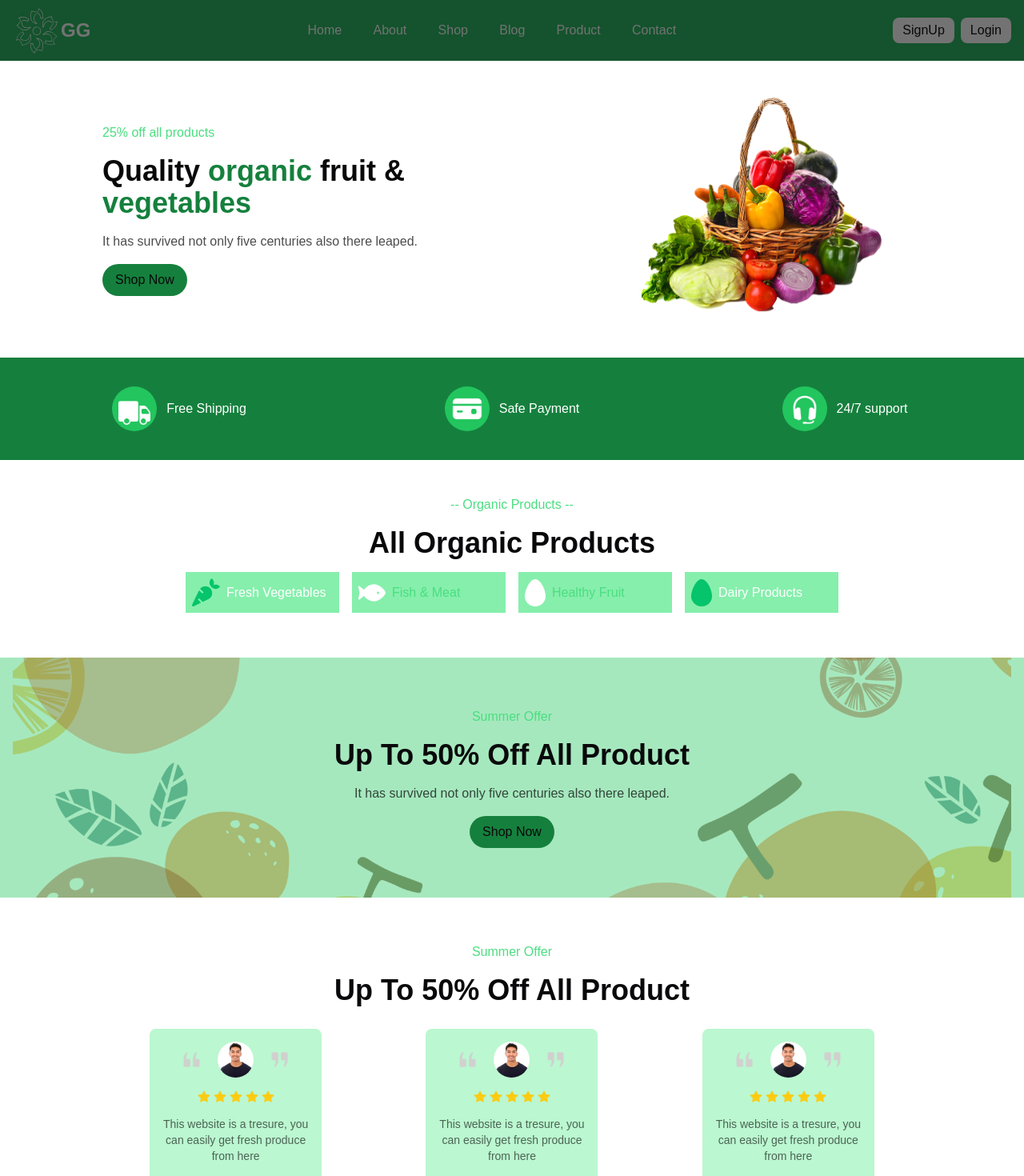
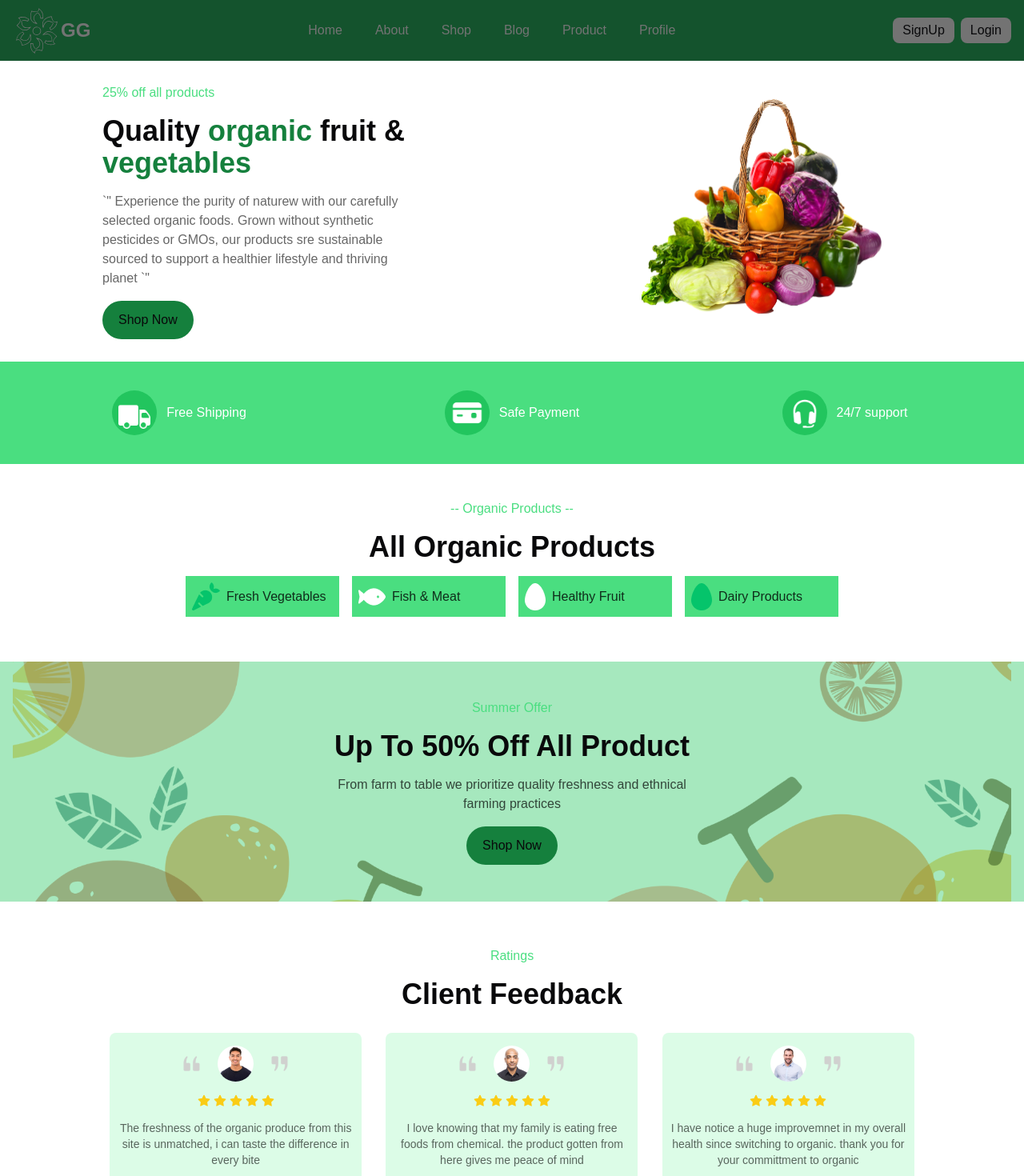
Before and after one commit to Jumi525/greengardens, a Next.js app: page / in a window 1280 px wide. Shown: the top 1470 px of the page at 80% size. Built offline with nearby package versions, Linux system fonts and the light colour scheme.

Commit message:
make adjustment to the landing page and the size of the product card

```diff
--- a/src/app/globals.css
+++ b/src/app/globals.css
@@ -58,7 +58,7 @@ body {
 }
 
 .scroll-child {
-  height: 215px;
+  height: 260px;
   scroll-snap-align: start;
   justify-self: center;
   margin-inline: auto;
--- a/src/components/global/navbar.tsx
+++ b/src/components/global/navbar.tsx
@@ -1,14 +1,17 @@
 "use client";
+import clsx from "clsx";
+import Link from "next/link";
 import React, { useEffect } from "react";
 import { IoMdClose } from "react-icons/io";
 
 const navlinks = [
-  { name: "Home", link: "home" },
-  { name: "About", link: "about" },
-  { name: "Shop", link: "shop" },
-  { name: "Blog", link: "blog" },
-  { name: "Product", link: "product" },
-  { name: "Contact", link: "contact" },
+  { name: "Home", link: "#home" },
+  { name: "About", link: "#about" },
+  { name: "Shop", link: "#shop" },
+  { name: "Blog", link: "#blog" },
+  { name: "Product", link: "#product" },
+  { name: "Profile", link: "/app/profile/home" },
+  { name: "Sign Up", link: "signup" },
 ];
 
 type NavbarProps = {
@@ -42,13 +45,18 @@ const Navbar = ({ isOpen, setIsOpen }: NavbarProps) => {
       </div>
       <div className="pt-20 md:pt-0 p-4 md:p-0 md:flex md:justify-around">
         {navlinks.map((value) => (
-          <a
+          <Link
             key={value.link}
-            href="#"
-            className="block py-2 px-4 hover:bg-[#7373FF] md:hover:text-[#7373FF] md:hover:bg-transparent"
+            href={value.link}
+            className={clsx(
+              "block py-2 px-4 hover:bg-[#7373FF] md:hover:text-[#7373FF] md:hover:bg-transparent",
+              {
+                "sm:hidden": value.link === "signup",
+              }
+            )}
           >
             {value.name}
-          </a>
+          </Link>
         ))}
       </div>
     </section>
--- a/src/components/home/landing.tsx
+++ b/src/components/home/landing.tsx
@@ -12,8 +12,11 @@ import offer from "../../../public/asset/cta-bg.png";
 import Rquote from "../../../public/asset/quote-right.png";
 import Lquote from "../../../public/asset/quote-left.png";
 import tes1 from "../../../public/asset/testimonial-1.jpg";
+import tes2 from "../../../public/asset/testimonial-3.jpg";
+import tes3 from "../../../public/asset/testimonial-2.jpg";
 
 import { Star } from "lucide-react";
+import Link from "next/link";
 
 const Landing = () => {
   return (
@@ -25,12 +28,18 @@ const Landing = () => {
             Quality <span className="text-green-700">organic</span> fruit &{" "}
             <span className="text-green-700">vegetables</span>
           </h1>
-          <p className="text-black/70">
-            It has survived not only five centuries also there leaped.
+          <p className="text-black/60 text-base">
+            `&quot; Experience the purity of naturew with our carefully selected
+            organic foods. Grown without synthetic pesticides or GMOs, our
+            products sre sustainable sourced to support a healthier lifestyle
+            and thriving planet `&quot;
           </p>
-          <button className="bg-green-700 px-4 py-2 max-w-max rounded-full">
+          <Link
+            href={"/app/products"}
+            className="bg-green-700 px-5 py-3 max-w-max rounded-full"
+          >
             Shop Now
-          </button>
+          </Link>
         </div>
 
         <Image
@@ -41,7 +50,7 @@ const Landing = () => {
           className="mx-auto"
         />
       </section>
-      <section className="text-white grid sm:grid-cols-3 bg-green-700 px-4">
+      <section className="text-white grid sm:grid-cols-3 bg-green-400 px-4">
         <div className="flex items-center gap-3 mx-auto  justify-center h-32">
           <figure className="bg-green-500 p-2 rounded-full max-w-max ">
             <Image src={shipping} alt="shipping" height={40} width={40} />
@@ -68,21 +77,21 @@ const Landing = () => {
         <h2 className="mx-auto max-w-max font-bold text-3xl md:text-4xl pb-4">
           All Organic Products
         </h2>
-        <div className=" flex flex-wrap gap-4 justify-center">
-          <div className="bg-green-300 flex items-center w-48 gap-2 px-2 py-2 text-white">
+        <div className=" flex flex-wrap gap-4 justify-center text-black/80">
+          <div className="bg-green-400 flex items-center w-48 gap-2 px-2 py-2">
             <Image src={fresh} alt="fresh" />
             <span>Fresh Vegetables</span>
           </div>
 
-          <div className="bg-green-300 flex items-center gap-2 w-48 px-2 py-2 text-green-400">
+          <div className="bg-green-400 flex items-center gap-2 w-48 px-2 py-2">
             <Image src={meat} alt="fresh" />
             <span>Fish & Meat</span>
           </div>
-          <div className="bg-green-300 flex items-center gap-2 w-48 px-2 py-2 text-green-400">
+          <div className="bg-green-400 flex items-center gap-2 w-48 px-2 py-2">
             <Image src={product} alt="fresh" />
             <span>Healthy Fruit</span>
           </div>
-          <div className="bg-green-300 flex items-center gap-2 w-48 px-2 py-2 text-white">
+          <div className="bg-green-400 flex items-center gap-2 w-48 px-2 py-2">
             <Image src={food} alt="fresh" />
             <span>Dairy Products</span>
           </div>
@@ -104,22 +113,23 @@ const Landing = () => {
             <h2 className="font-bold text-3xl md:text-4xl mx-auto">
               Up To 50% Off All Product
             </h2>
-            <p className="text-black/70 mx-auto">
-              It has survived not only five centuries also there leaped.
+            <p className="text-black/70 mx-auto text-center">
+              From farm to table we prioritize quality freshness and ethnical
+              farming practices
             </p>
-            <button className="bg-green-700 mx-auto px-4 py-2 max-w-max rounded-full">
+            <button className="bg-green-700 mx-auto px-5 py-3 max-w-max rounded-full">
               Shop Now
             </button>
           </div>
         </section>
       </section>
       <section className="px-4 py-7 w-full">
-        <p className="text-green-400 mx-auto max-w-max ">Summer Offer</p>
+        <p className="text-green-400 mx-auto max-w-max ">Ratings</p>
         <h2 className="font-bold text-3xl md:text-4xl mx-auto max-w-max pt-4">
-          Up To 50% Off All Product
+          Client Feedback
         </h2>
         <div className="verticalsscroll mt-7 flex justify-around max-w-[1024px] mx-auto gap-3">
-          <div className="verticalschild flex-shrink-0 bg-green-200 max-w-[215px] px-2 py-4 flex flex-col gap-4 rounded-lg">
+          <div className="verticalschild flex-shrink-0 bg-green-100 max-w-[315px] px-2 py-4 flex flex-col gap-4 rounded-lg">
             <div className="flex items-center gap-5 justify-center">
               <Image src={Lquote} alt="lQ" />
               <Image
@@ -139,16 +149,16 @@ const Landing = () => {
               <Star className="fill-yellow-400 text-yellow-400 size-4" />
             </div>
             <p className="text-black/60 text-center text-sm">
-              This website is a tresure, you can easily get fresh produce from
-              here
+              The freshness of the organic produce from this site is unmatched,
+              i can taste the difference in every bite
             </p>
-            <p className="font-bold mx-auto">Nicolas Thompson</p>
+            <p className="font-bold mx-auto">Nicolas Eve</p>
           </div>
-          <div className="verticalschild flex-shrink-0 bg-green-200 max-w-[215px] px-2 py-4 flex flex-col gap-4 rounded-lg">
+          <div className="verticalschild flex-shrink-0 bg-green-100 max-w-[315px] px-2 py-4 flex flex-col gap-4 rounded-lg">
             <div className="flex items-center gap-5 justify-center">
               <Image src={Lquote} alt="lQ" />
               <Image
-                src={tes1}
+                src={tes2}
                 alt="tes1"
                 height={45}
                 width={45}
@@ -164,16 +174,16 @@ const Landing = () => {
               <Star className="fill-yellow-400 text-yellow-400 size-4" />
             </div>
             <p className="text-black/60 text-center text-sm">
-              This website is a tresure, you can easily get fresh produce from
-              here
+              I love knowing that my family is eating free foods from chemical.
+              the product gotten from here gives me peace of mind
             </p>
-            <p className="font-bold mx-auto">Nicolas Thompson</p>
+            <p className="font-bold mx-auto">Nico Thompson</p>
           </div>
-          <div className="verticalschild flex-shrink-0 bg-green-200 max-w-[215px] px-2 py-4 flex flex-col gap-4 rounded-lg">
+          <div className="verticalschild flex-shrink-0 bg-green-100 max-w-[315px] px-2 py-4 flex flex-col gap-4 rounded-lg">
             <div className="flex items-center gap-5 justify-center">
               <Image src={Lquote} alt="lQ" />
               <Image
-                src={tes1}
+                src={tes3}
                 alt="tes1"
                 height={45}
                 width={45}
@@ -189,10 +199,10 @@ const Landing = () => {
               <Star className="fill-yellow-400 text-yellow-400 size-4" />
             </div>
             <p className="text-black/60 text-center text-sm">
-              This website is a tresure, you can easily get fresh produce from
-              here
+              I have notice a huge improvemnet in my overall health since
+              switching to organic. thank you for your committment to organic
             </p>
-            <p className="font-bold mx-auto">Nicolas Thompson</p>
+            <p className="font-bold mx-auto">Son Sunday</p>
           </div>
         </div>
       </section>
```
